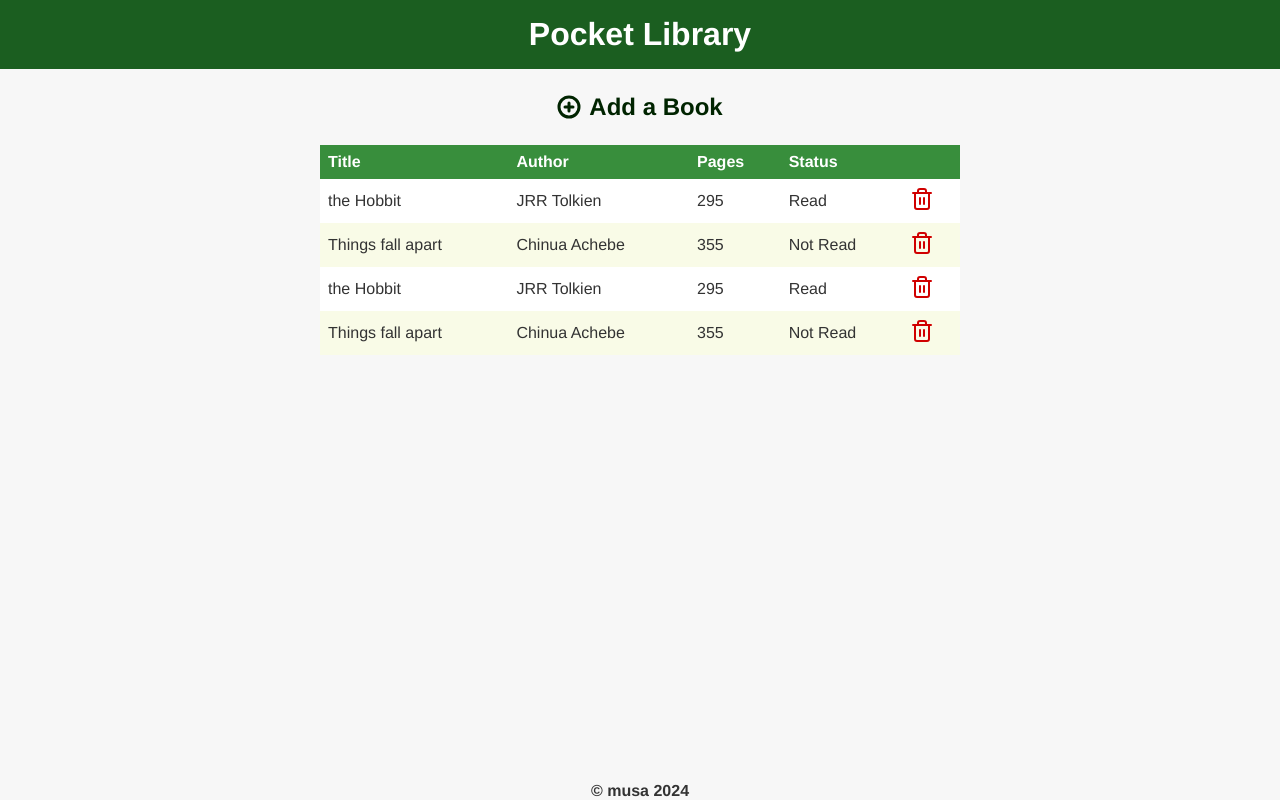
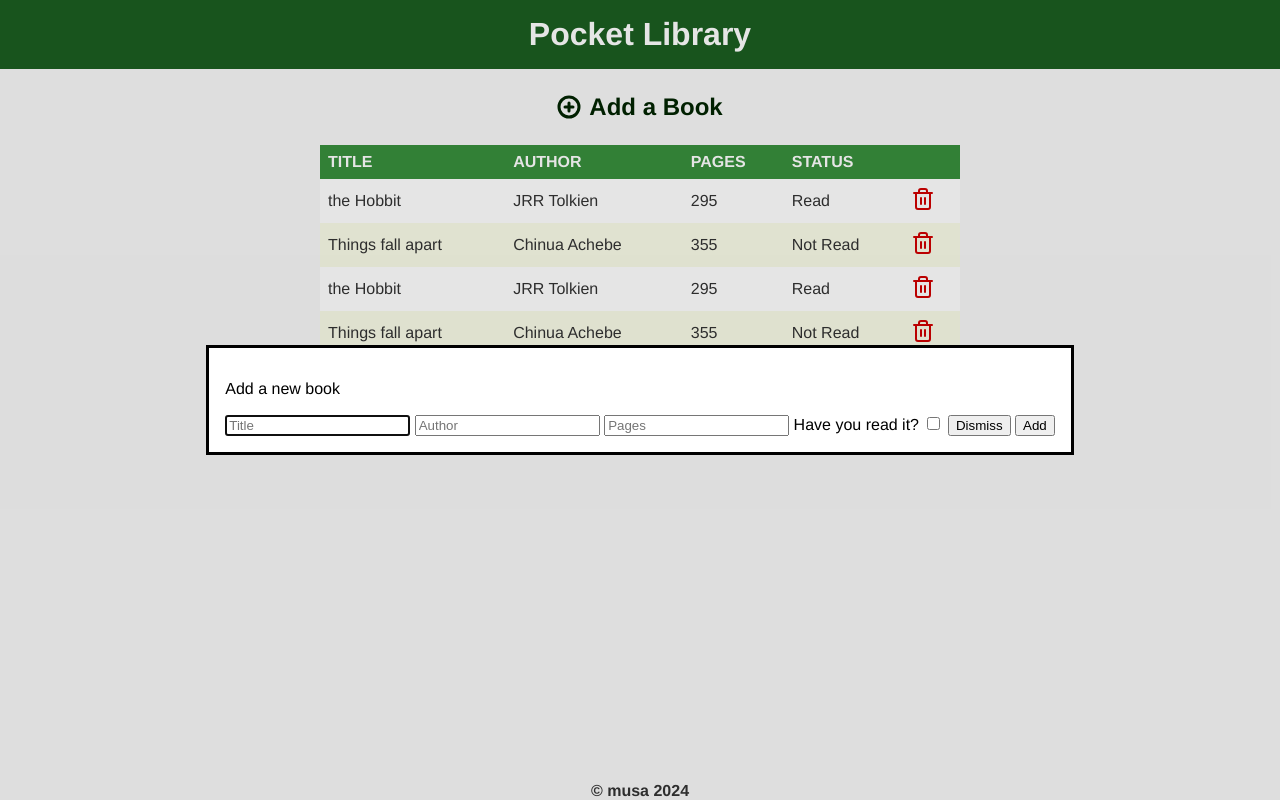
Before and after one commit to abu-bilaall/library, a plain HTML site: page index.html in a window 1280 px wide. Both pictures are taken after a click on the element "Add a Book". Drawn offline with Linux system fonts and the light colour scheme.

Commit message:
Implement the bare structure for dialog box
This dialog will be used to collect data for new
books and add them to the table for display.

```diff
--- a/index.html
+++ b/index.html
@@ -21,45 +21,58 @@
                 <p>Add a Book</p>
             </div>
 
+            <dialog>
+                <p>Add a new book</p>
+                <form action="">
+                    <input type="text" id="title" name="title" placeholder="Title">
+                    <input type="text" id="author" name="author" placeholder="Author">
+                    <input type="text" id="pages" name="pages" placeholder="Pages">
+                    <label for="read-status">Have you read it?</label>
+                    <input type="checkbox" name="read-status" id="read-status">
+                    <button class="close-dialog">Dismiss</button>
+                    <button class="add-new-book">Add</button>
+                </form>
+            </dialog>
+
             <div class="books-table">
                 <table>
                     <thead>
                         <tr>
-                            <th>Title</th>
-                            <th>Author</th>
-                            <th>Pages</th>
-                            <th>Status</th>
+                            <th>TITLE</th>
+                            <th>AUTHOR</th>
+                            <th>PAGES</th>
+                            <th>STATUS</th>
                             <th></th>
                         </tr>
                     </thead>
                     <tbody>
                         <tr>
-                            <td>the Hobbit</td>
-                            <td>JRR Tolkien</td>
+                            <td class="book-title">the Hobbit</td>
+                            <td class="book-author">JRR Tolkien</td>
                             <td>295</td>
                             <td>Read</td>
                             <td><img src="./images/delete.svg" alt="delete"></td>
                         </tr>
 
                         <tr>
-                            <td>Things fall apart</td>
-                            <td>Chinua Achebe</td>
+                            <td class="book-title">Things fall apart</td>
+                            <td class="book-author">Chinua Achebe</td>
                             <td>355</td>
                             <td>Not Read</td>
                             <td><img src="./images/delete.svg" alt="delete"></td>
                         </tr>
 
                         <tr>
-                            <td>the Hobbit</td>
-                            <td>JRR Tolkien</td>
+                            <td class="book-title">the Hobbit</td>
+                            <td class="book-author">JRR Tolkien</td>
                             <td>295</td>
                             <td>Read</td>
                             <td><img src="./images/delete.svg" alt="delete"></td>
                         </tr>
 
                         <tr>
-                            <td>Things fall apart</td>
-                            <td>Chinua Achebe</td>
+                            <td class="book-title">Things fall apart</td>
+                            <td class="book-author">Chinua Achebe</td>
                             <td>355</td>
                             <td>Not Read</td>
                             <td><img src="./images/delete.svg" alt="delete"></td>
--- a/script.js
+++ b/script.js
@@ -1,3 +1,15 @@
+const dialog = document.querySelector("dialog");
+const addNewBook = document.querySelector(".add-book");
+const closeDialog = document.querySelector(".close-dialog");
+
+addNewBook.addEventListener("click", () => {
+    dialog.showModal();
+});
+
+closeDialog.addEventListener("click", () => {
+    dialog.close();
+});
+
 const myLibrary = [];
 
 function Book (title, author, pages, read) {
```
